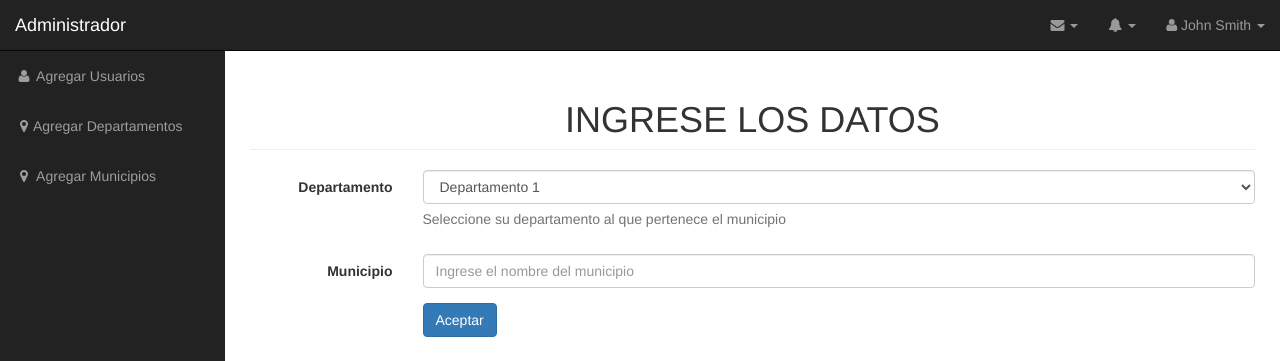
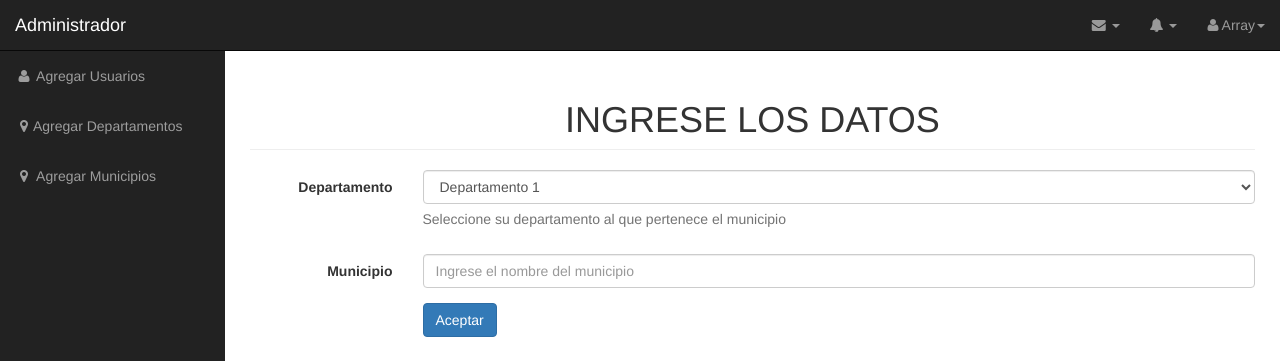
Before and after one commit to darycastillo/SubsidiosProyecto, a PHP site: page /Vistas/AgregarMunicipios.php in a window 1280 px wide. Shown: the top 361 px of the page. Run offline with PHP 8.4, Linux system fonts and the light colour scheme; the visitor is signed in with stand-in values (Sample User, id 1); grey boxes labelled with a size stand in for pictures from a placeholder-image service; some libraries are stand-ins or nearby versions.

Commit message:
Cambios en el menu

```diff
--- a/ArchivoEstáticos/NavBar.php
+++ b/ArchivoEstáticos/NavBar.php
@@ -94,7 +94,7 @@
                     </ul>
                 </li>
                 <li class="dropdown">
-                    <a href="#" class="dropdown-toggle" data-toggle="dropdown"><i class="fa fa-user"></i> John Smith <b class="caret"></b></a>
+                    <a href="#" class="dropdown-toggle" data-toggle="dropdown"><i class="fa fa-user"></i> <?php echo $_SESSION['nombre']?><b class="caret"></b></a>
                     <ul class="dropdown-menu">
                        <!-- <li>
                             <a href="#"><i class="fa fa-fw fa-user"></i> Profile</a>
```
